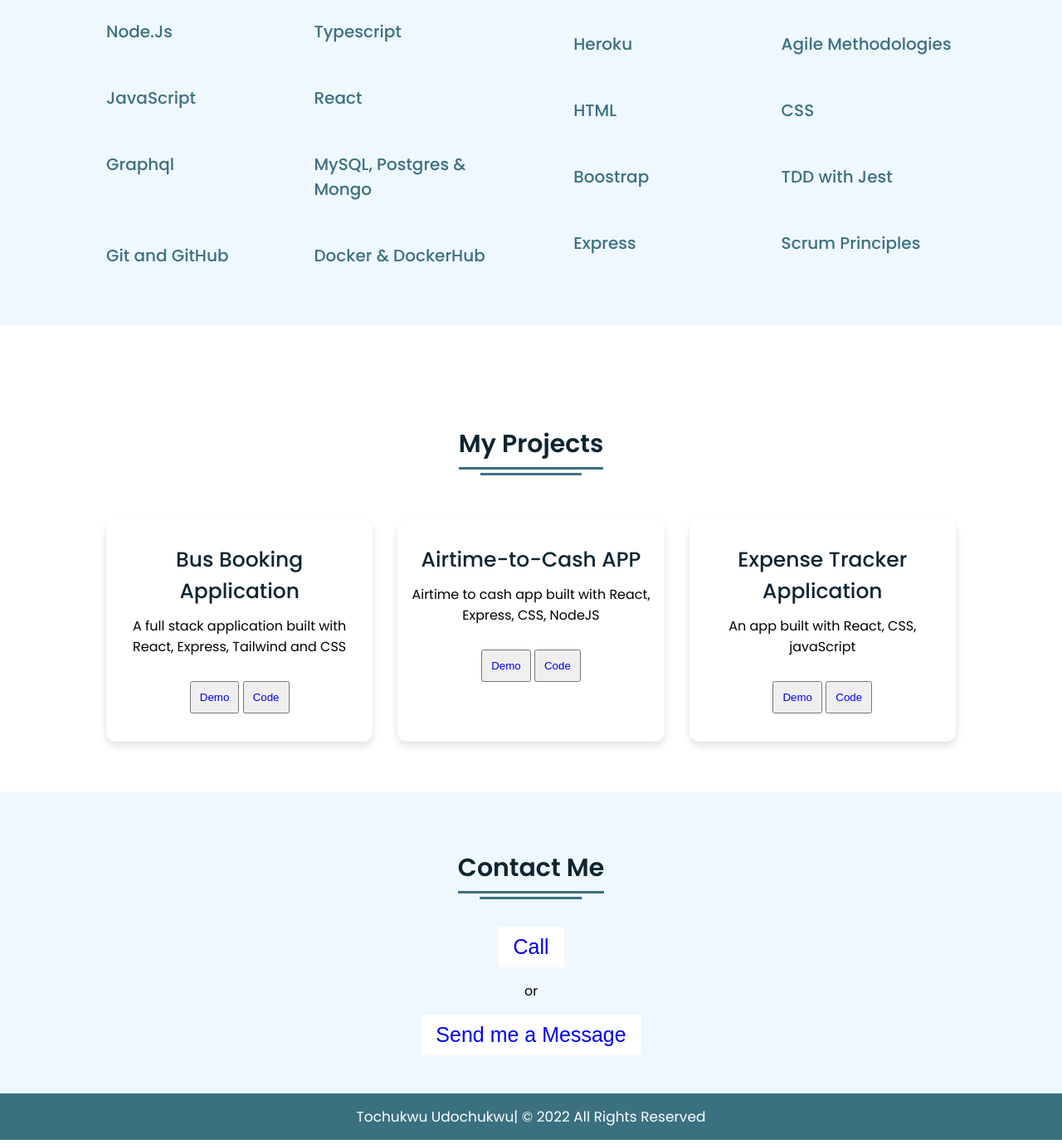
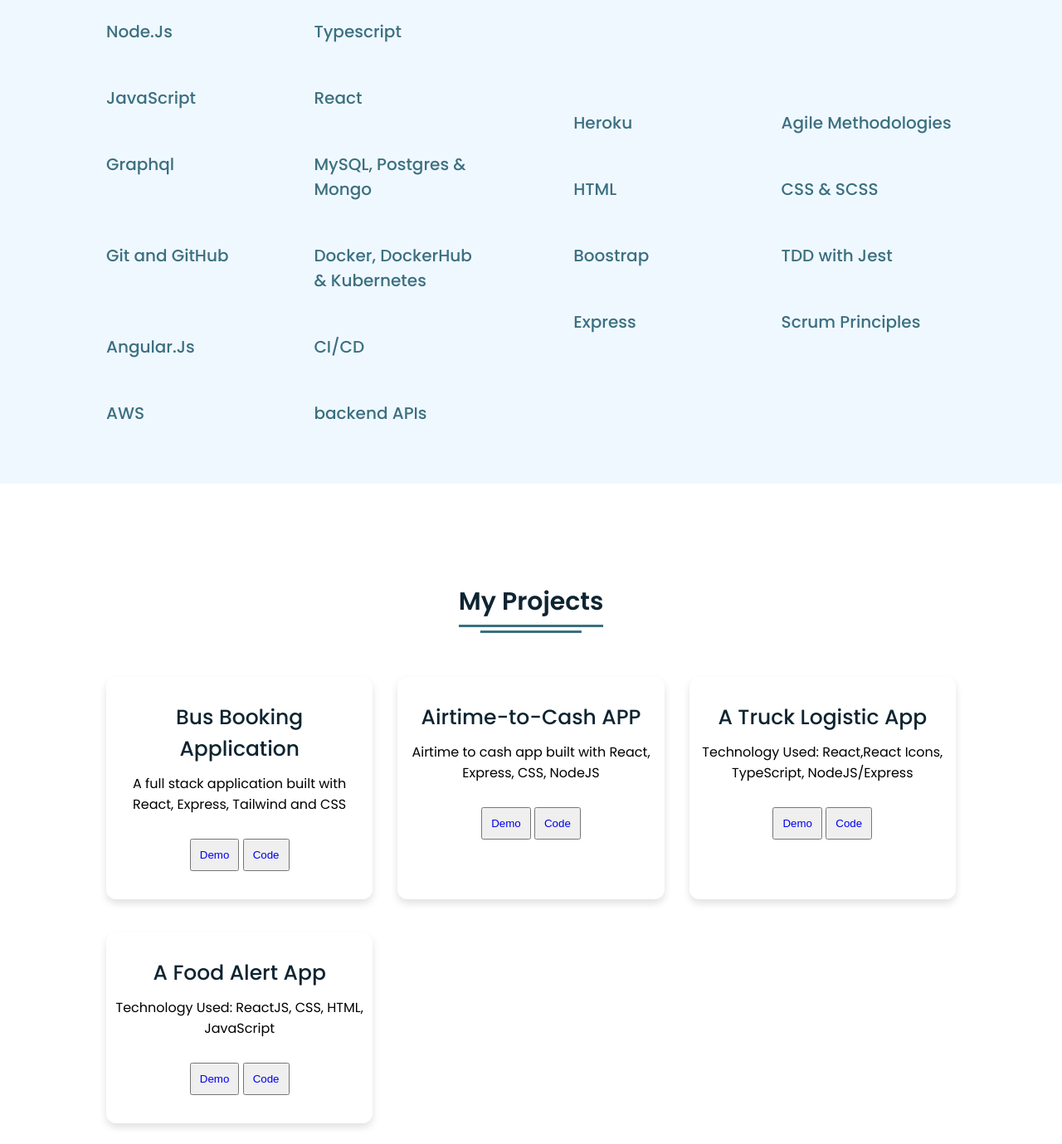
Before and after one commit to Tochukwu1159/my-portfolio, a plain HTML site: page index.html in a window 1280 px wide. Shown: the part 1941-3320 px from the top of the page at 83% size. Drawn offline with Linux system fonts and the light colour scheme; a script that the page names is missing.

Commit message:
project added

```diff
--- a/index.html
+++ b/index.html
@@ -83,8 +83,7 @@
                             <a href="https://www.linkedin.com/in/tochukwu-udochukwu/"><i class="fab fa-linkedin"></i></a>
                             <a href="https://twitter.com/christiantochu"><i class="fab fa-twitter"></i></a>
                             <a href="https://www.facebook.com/christiantoochukwu"><i class="fab fa-facebook"></i></a>
-                            <a href="#"><i
-                                    class="fab fa-youtube"></i></a>
+                            <a href="#"><i class="fab fa-youtube"></i></a>
                             <a href="https://www.instagram.com/christian_tochukwu1/"><i class="fab fa-instagram"></i></a>
                         </div>
 
@@ -154,8 +153,21 @@
                         <div class="topic">Git and GitHub</div>
                     </div>
                     <div class="box">
-                        <div class="topic">Docker & DockerHub</div>
+                        <div class="topic">Docker, DockerHub & Kubernetes</div>
                     </div>
+                    <div class="box">
+                        <div class="topic">Angular.Js</div>
+                    </div>
+                    <div class="box">
+                        <div class="topic">CI/CD</div>
+                    </div>
+                    <div class="box">
+                        <div class="topic">AWS</div>
+                    </div>
+                    <div class="box">
+                        <div class="topic">backend APIs</div>
+                    </div>
+
                 </div>
 
 
@@ -170,7 +182,7 @@
                         <div class="topic">HTML</div>
                     </div>
                     <div class="box">
-                        <div class="topic">CSS</div>
+                        <div class="topic">CSS & SCSS</div>
                     </div>
                     <div class="box">
                         <div class="topic">Boostrap</div>
@@ -217,10 +229,19 @@
 
                 <!-- project3 -->
                 <div class="box">
-                    <div class="topic">Expense Tracker Application</div>
-                    <p>An app built with React, CSS, javaScript</p>
+                    <div class="topic">A Truck Logistic App </div>
+                    <p>Technology Used: React,React Icons,  TypeScript, NodeJS/Express</p>
                     <div class="project-buttons"> <br>
-                        <button> <a href="https://github.com/Tochukwu1159/Expenses-Tracker-project">Demo</a> </button> <button> <a
+                        <button> <a href="https://trucksnow.netlify.app">Demo</a> </button> <button> <a
+                                href="https://github.com/Tochukwu1159/Truct-logistics-app">Code</a> </button>
+                    </div>
+                </div>
+                   <!-- project3 -->
+                <div class="box">
+                    <div class="topic">A Food Alert App </div>
+                    <p>Technology Used: ReactJS, CSS, HTML, JavaScript </p>
+                    <div class="project-buttons"> <br>
+                        <button> <a href="http://decameal.netlify.app">Demo</a> </button> <button> <a
                                 href="https://github.com/Tochukwu1159/Expenses-Tracker-project">Code</a> </button>
                     </div>
                 </div>
```
Also changed, not shown: 1 other file.
